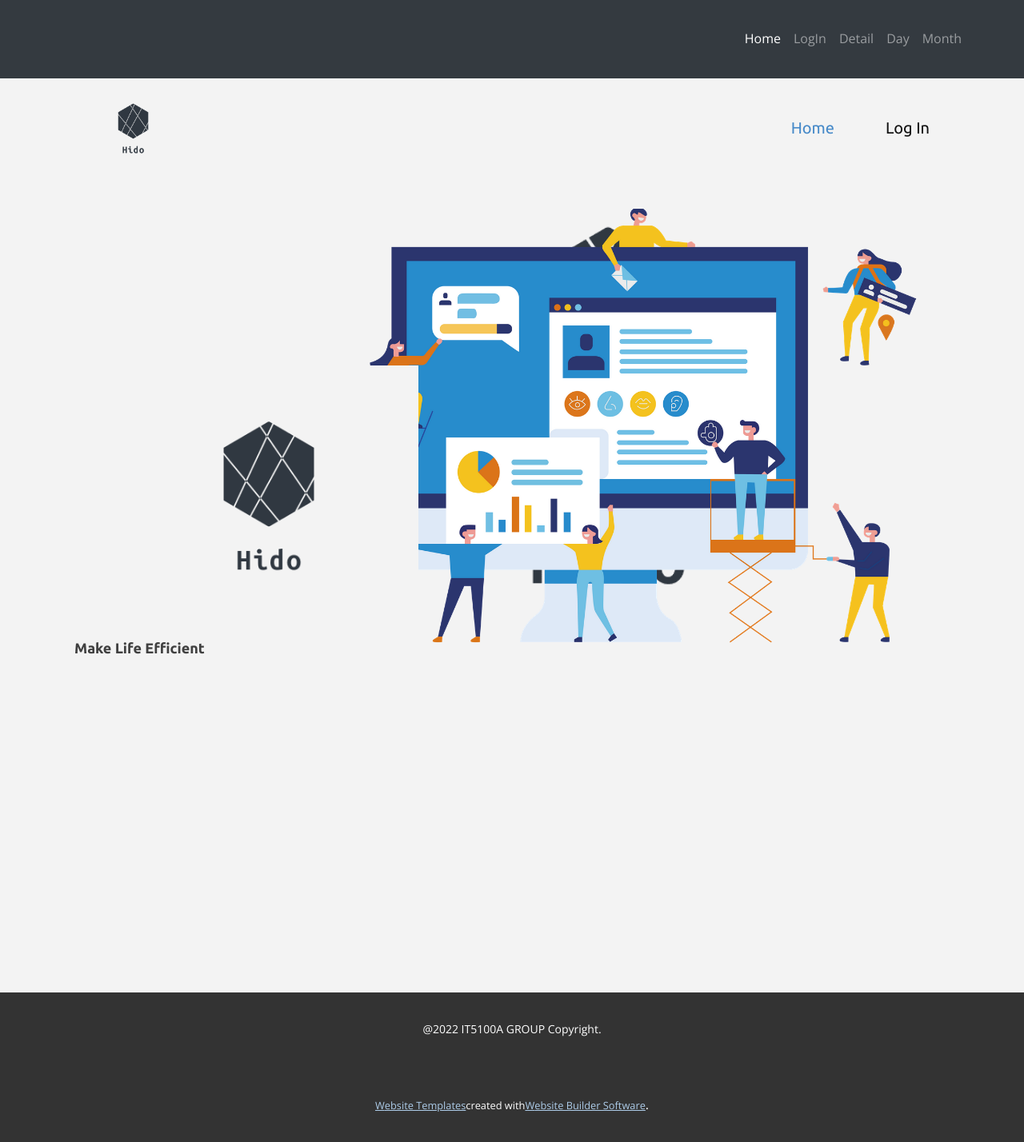
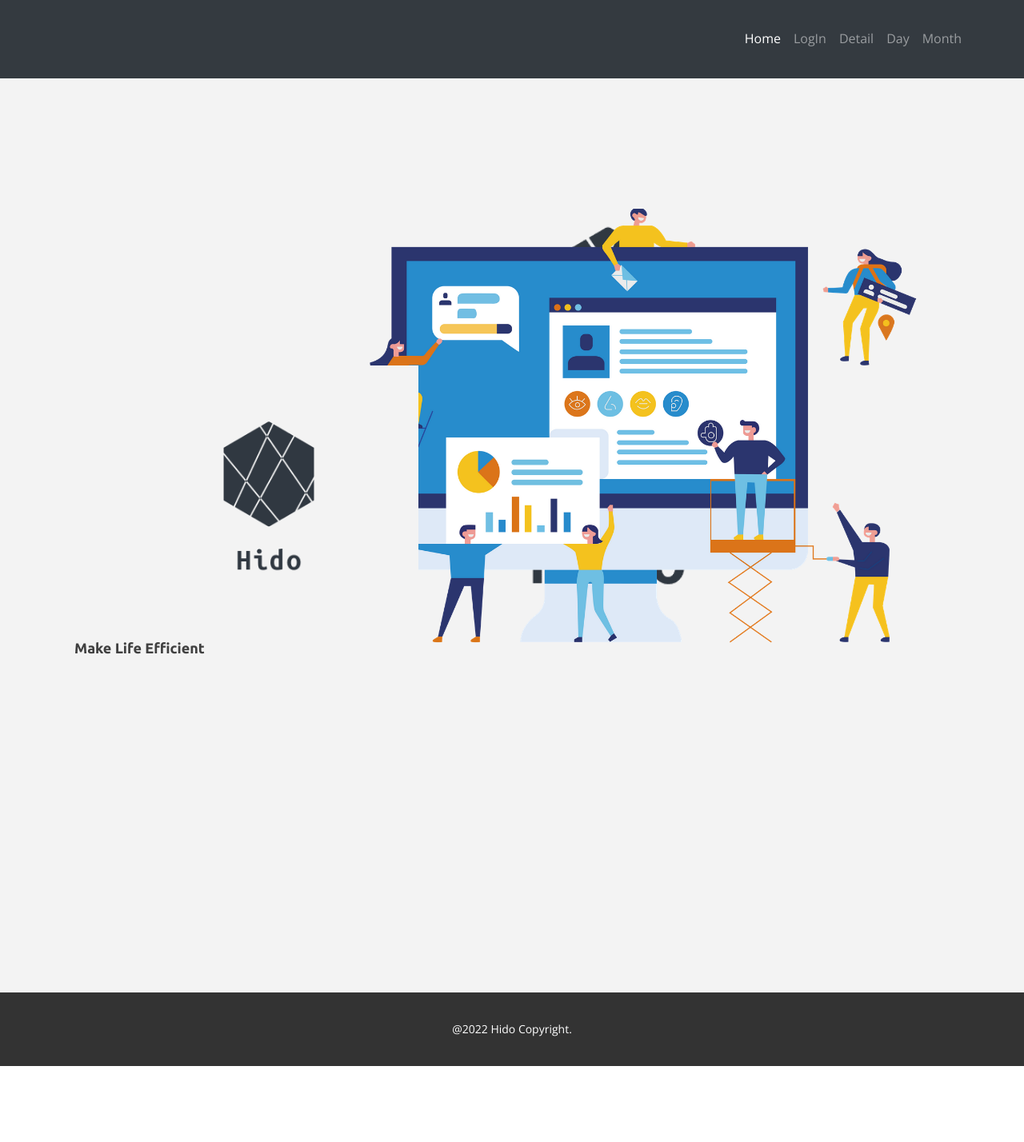
Before and after one commit to hanhua2/Hido, a React (Create React App) app: page / in a window 1280 px wide. Shown: the top 1428 px of the page at 80% size. After the commit the page ends 1333 px from the top, so only its background shows below. Built offline with nearby package versions, Linux system fonts and the light colour scheme.

Commit message:
Update Home.js

```diff
--- a/src/component/Home.js
+++ b/src/component/Home.js
@@ -5,7 +5,6 @@ function Home() {
     <div className="home">
       <header className="u-clearfix u-custom-color-1 u-header u-header" id="sec-a6c5">
         <div className="u-clearfix u-sheet u-valign-middle u-sheet-1">
-          <img className="u-image u-image-default u-preserve-proportions u-image-1" src="images/twitter_profile_image.png" alt="" data-image-width="800" data-image-height="800" />
           <nav className="u-menu u-menu-dropdown u-offcanvas u-menu-1">
             <div className="menu-collapse u-custom-font u-font-ubuntu" style={{fontSize: '1.25rem', letterSpacing: '0px'}}>
               <a className="u-button-style u-custom-left-right-menu-spacing u-custom-padding-bottom u-custom-top-bottom-menu-spacing u-nav-link u-text-active-palette-1-base u-text-hover-palette-2-base" href="#">
@@ -15,17 +14,11 @@ function Home() {
               </a>
             </div>
             <div className="u-custom-menu u-nav-container">
-              <ul className="u-custom-font u-font-ubuntu u-nav u-unstyled u-nav-1"><li className="u-nav-item"><a className="u-button-style u-nav-link u-text-active-palette-1-base u-text-hover-palette-2-base" style={{padding: '18px 32px'}}>Home</a>
-                </li><li className="u-nav-item"><a className="u-button-style u-nav-link u-text-active-palette-1-base u-text-hover-palette-2-base" href="Login-In.html" style={{padding: '18px 32px'}}>Log In</a>
-              </li></ul>
             </div>
             <div className="u-custom-menu u-nav-container-collapse">
               <div className="u-black u-container-style u-inner-container-layout u-opacity u-opacity-95 u-sidenav">
                 <div className="u-inner-container-layout u-sidenav-overflow">
                   <div className="u-menu-close"></div>
-                  <ul className="u-align-center u-nav u-popupmenu-items u-unstyled u-nav-2"><li className="u-nav-item"><a className="u-button-style u-nav-link" style={{padding: '18px 32px'}}>Home</a>
-                    </li><li className="u-nav-item"><a className="u-button-style u-nav-link" href="Login-In.html" style={{padding: '18px 32px'}}>Log In</a>
-                  </li></ul>
                 </div>
               </div>
               <div className="u-black u-menu-overlay u-opacity u-opacity-70"></div>
@@ -44,21 +37,9 @@ function Home() {
 
       <footer className="u-align-center u-clearfix u-footer u-grey-80 u-footer" id="sec-5cf3">
         <div className="u-clearfix u-sheet u-valign-middle u-sheet-1">
-          <p className="u-small-text u-text u-text-variant u-text-1">@2022 IT5100A GROUP Copyright.</p>
+          <p className="u-small-text u-text u-text-variant u-text-1">@2022 Hido Copyright.</p>
         </div>
       </footer>
-
-      <section className="u-backlink u-clearfix u-grey-80">
-        <a className="u-link" href="https://nicepage.com/website-templates" target="_blank">
-          <span>Website Templates</span>
-        </a>
-        <p className="u-text">
-          <span>created with</span>
-        </p>
-        <a className="u-link" href="" target="_blank">
-          <span>Website Builder Software</span>
-        </a>.
-      </section>
 
     </div>
   );
```
